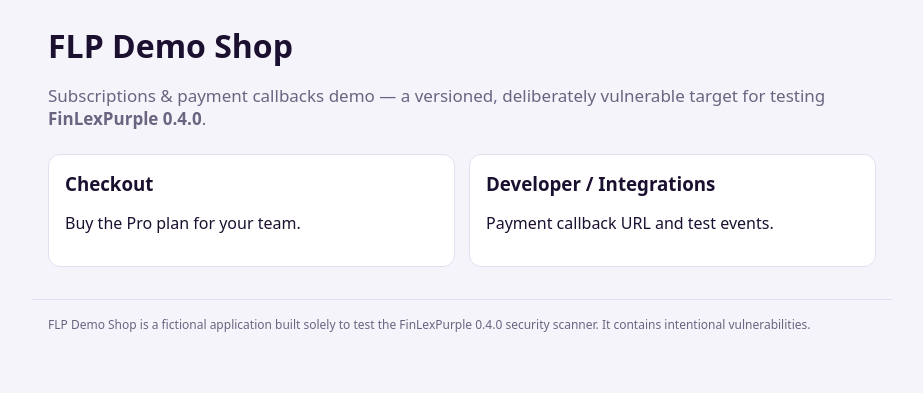
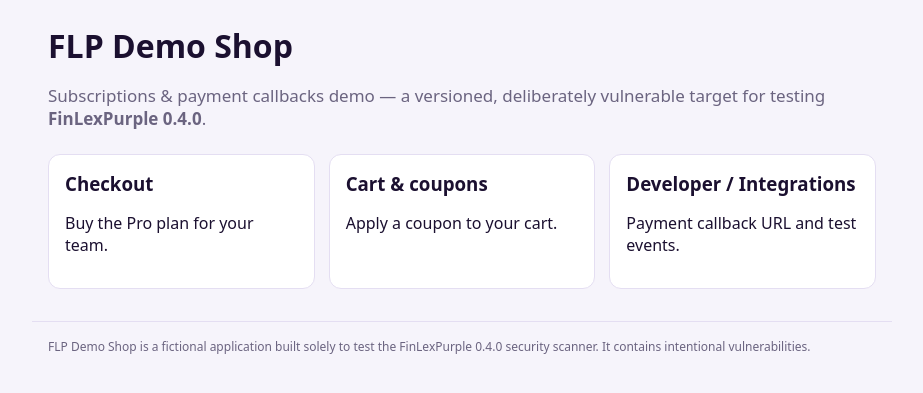
Before and after one commit to FinLexPurple/finlexpurple-targetwebaap-0.4.0, a Flask app: page / in a window 1280 px wide. Shown: the part 82-475 px from the top of the page, without its empty margins (178-1101 px from the left). Run offline with Flask 3, Linux system fonts and the light colour scheme.

Commit message:
templates/index.html: link the Cart & coupons page so recon discovers the coupon form

```diff
--- a/templates/index.html
+++ b/templates/index.html
@@ -8,6 +8,7 @@
 </section>
 <section class="cards">
   <a class="card" href="{{ url_for('checkout') }}"><h3>Checkout</h3><p>Buy the Pro plan for your team.</p></a>
+  <a class="card" href="{{ url_for('cart_coupon') }}"><h3>Cart &amp; coupons</h3><p>Apply a coupon to your cart.</p></a>
   <a class="card" href="{{ url_for('developers') }}"><h3>Developer / Integrations</h3><p>Payment callback URL and test events.</p></a>
 </section>
 {% endblock %}
```
